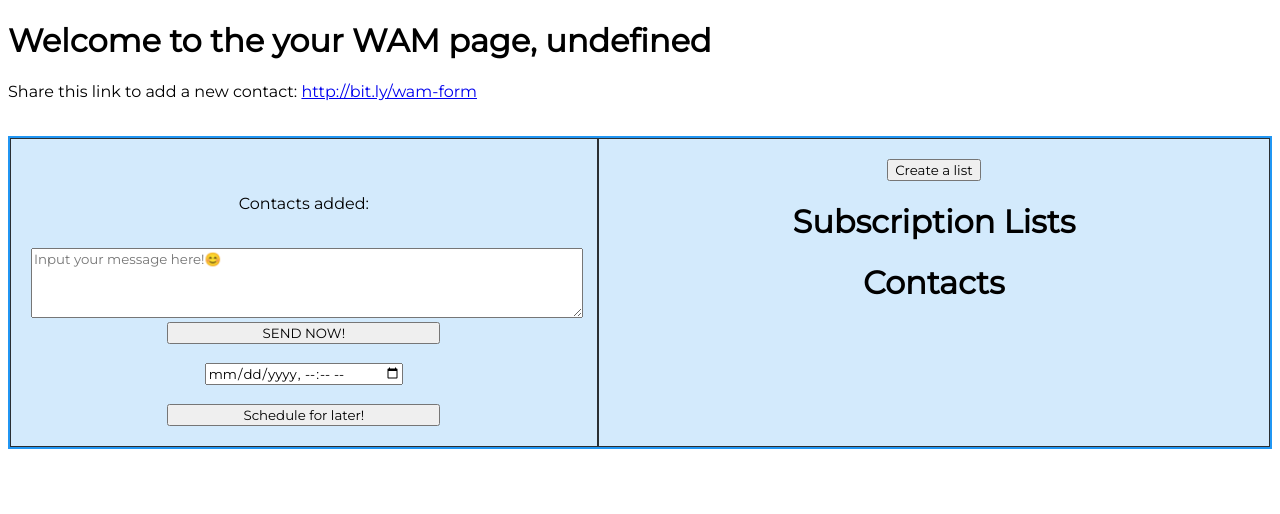
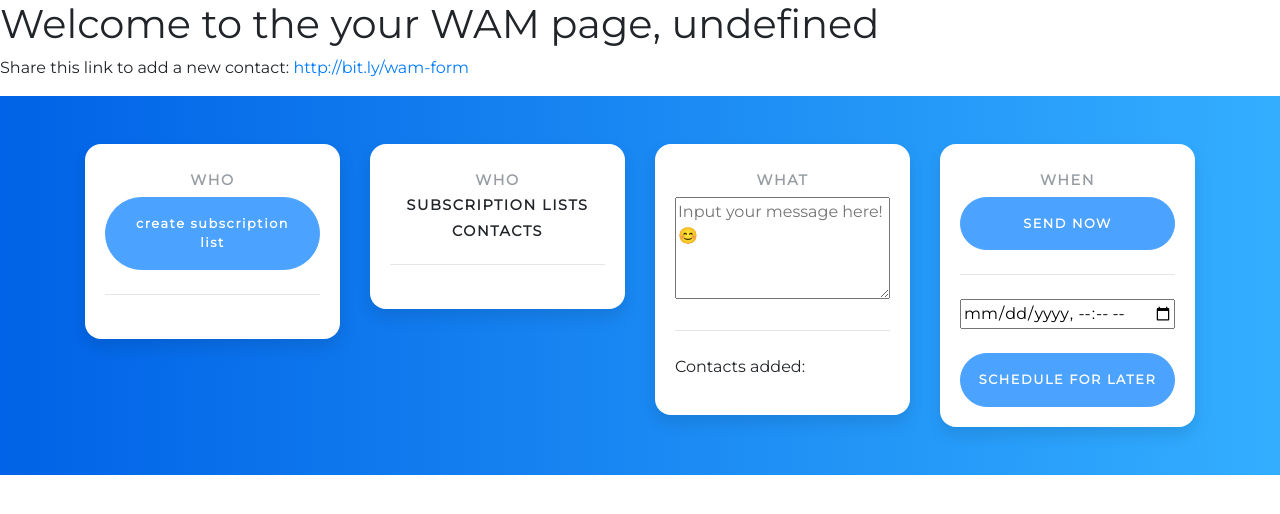
Before and after one commit to Eswatini-Bridge-Project/Eswatini-Bridge-Project.github.io, a plain HTML site: page home.html in a window 1280 px wide. Drawn offline with nearby package versions, Linux system fonts and the light colour scheme; no server answers.

Commit message:
UI updates

```diff
--- a/home.html
+++ b/home.html
@@ -7,6 +7,8 @@
     <link rel="stylesheet" href="index.css">
     <link href="https://fonts.googleapis.com/css?family=Montserrat&display=swap" rel="stylesheet">
 
+     <link rel="stylesheet" href="https://stackpath.bootstrapcdn.com/bootstrap/4.3.1/css/bootstrap.min.css" integrity="sha384-ggOyR0iXCbMQv3Xipma34MD+dH/1fQ784/j6cY/iJTQUOhcWr7x9JvoRxT2MZw1T" crossorigin="anonymous">
+
 
 </head>
 
@@ -15,60 +17,79 @@
     <h1 id="titleHeader">Welcome to the your WAM page, </h1>
     <p>Share this link to add a new contact: <a href="http://bit.ly/wam-form">http://bit.ly/wam-form</a></p>
 
-    <br>
+    <!-- This snippet uses Font Awesome 5 Free as a dependency. You can download it at fontawesome.io! -->
 
-    <div class="grid-container" >
+    <section class="pricing py-5">
+      <div class="container">
+        <div class="row">
+            <!-- Contacts Tier -->
+          <div class="col-lg-3">
+            <div class="card mb-5 mb-lg-0">
+              <div class="card-body">
+                <h5 class="card-title text-muted text-uppercase text-center">Who</h5>
 
-        <div class="grid-item">
-            <form>
+                    <a href="javascript:displayCreateList();" class="btn btn-block btn-primary">create subscription list</a>
 
-                <br>
 
-                <p>Contacts added:</p>
 
-                <ol id="contactHolder">
+                <hr>
+                   <div id="addToList" style="display: none">
+                        <button onclick="createList()">Create list!</button>
+                    </div>
+              </div>
+            </div>
+          </div>
+          <!-- Contacts Tier -->
+          <div class="col-lg-3">
+            <div class="card mb-5 mb-lg-0">
+              <div class="card-body">
+                <h5 class="card-title text-muted text-uppercase text-center">Who</h5>
+                  <div  id="subList">
+
+                    <h1 class="card-title text-uppercase text-center">Subscription Lists</h1>
+
+                </div>
+                  <h1 class="card-title text-uppercase text-center">contacts</h1>
+                <hr>
+                  <div id="allContacts">
+                    </div>
+              </div>
+            </div>
+          </div>
+          <!-- Message Tier -->
+          <div class="col-lg-3">
+            <div class="card mb-5 mb-lg-0">
+              <div class="card-body">
+                <h5 class="card-title text-muted text-uppercase text-center">What</h5>
+                  <textarea id="sendMessageText" placeholder="Input your message here!😊" style="width: 100%" rows="4"></textarea>
+                <hr>
+                  <p>Contacts added:</p>
+
+                <ol id="contactHolder" lass="fa-ol">
                 </ol>
 
-                <br>
-
-                <textarea id="sendMessageText" placeholder="Input your message here!😊" style="width: 100%" rows="4"></textarea>
-
-                <br>
-
-            </form>
-
-            <button onclick="sendMessage()" class="homeButtons">SEND NOW!</button> <br> <br>
-
-            <input type="datetime-local" id="date">
+              </div>
+            </div>
+          </div>
+          <!-- Schedule Tier -->
+          <div class="col-lg-3">
+            <div class="card">
+              <div class="card-body">
+                <h5 class="card-title text-muted text-uppercase text-center">when</h5>
+                <a href="javascript:sendMessage();" class="btn btn-block btn-primary text-uppercase">send now</a>
+                <hr>
+                  <input type="datetime-local" id="date" style="width: 100%">
 
             <br><br>
 
-            <button onclick="addToSchedule()" class="homeButtons">Schedule for later!</button>
+            <a href="javascript:addToSchedule();" class="btn btn-block btn-primary text-uppercase">Schedule for later</a>
+              </div>
+            </div>
+          </div>
+        </div>
+      </div>
+    </section>
 
-        </div>
-
-        <div id="contactSection" class="grid-item">
-
-            <div id="addToList" style="display: none;border: 1px solid; height: 50vh; width: 50vw">
-                <button onclick="createList()">Create list!</button>
-            </div>
-
-            <div id="subList">
-
-                <button onclick="displayCreateList()">Create a list</button>
-
-                <h1>Subscription Lists</h1>
-
-            </div>
-
-            <h1>Contacts</h1>
-
-            <div id="allContacts">
-            </div>
-
-        </div>
-
-    </div>
 
 
 </body>
--- a/index.css
+++ b/index.css
@@ -32,3 +32,68 @@
 .homeButtons{
     width: 50%;
 }
+
+/*3 box section*/
+
+section.pricing {
+  background: #007bff;
+  background: linear-gradient(to right, #0062E6, #33AEFF);
+}
+
+.pricing .card {
+  border: none;
+  border-radius: 1rem;
+  transition: all 0.2s;
+  box-shadow: 0 0.5rem 1rem 0 rgba(0, 0, 0, 0.1);
+}
+
+.pricing hr {
+  margin: 1.5rem 0;
+}
+
+.pricing .card-title {
+  margin: 0.5rem 0;
+  font-size: 0.9rem;
+  letter-spacing: .1rem;
+  font-weight: bold;
+}
+
+.pricing .card-price {
+  font-size: 3rem;
+  margin: 0;
+}
+
+.pricing .card-price .period {
+  font-size: 0.8rem;
+}
+
+.pricing ul li {
+  margin-bottom: 1rem;
+}
+
+.pricing .text-muted {
+  opacity: 0.7;
+}
+
+.pricing .btn {
+  font-size: 80%;
+  border-radius: 5rem;
+  letter-spacing: .1rem;
+  font-weight: bold;
+  padding: 1rem;
+  opacity: 0.7;
+  transition: all 0.2s;
+}
+
+/* Hover Effects on Card */
+
+@media (min-width: 992px) {
+  .pricing .card:hover {
+    margin-top: -.25rem;
+    margin-bottom: .25rem;
+    box-shadow: 0 0.5rem 1rem 0 rgba(0, 0, 0, 0.3);
+  }
+  .pricing .card:hover .btn {
+    opacity: 1;
+  }
+}
--- a/index.js
+++ b/index.js
@@ -281,6 +281,8 @@ function checker(item) {
         var node = document.createElement("LI");
         var textnode = document.createTextNode(name);
 
+        node.setAttribute("class", "fa-li");
+
         node.appendChild(textnode);
         document.getElementById("contactHolder").appendChild(node);
     } else {
@@ -341,6 +343,7 @@ function displayCreateList() {
         inputNode.setAttribute("onclick", "updateNewList(this)");
         pNode.appendChild(inputNode);
         pNode.appendChild(textnode);
+        divNode.setAttribute("class","text-center");
 
         divNode.appendChild(pNode);
 
```
